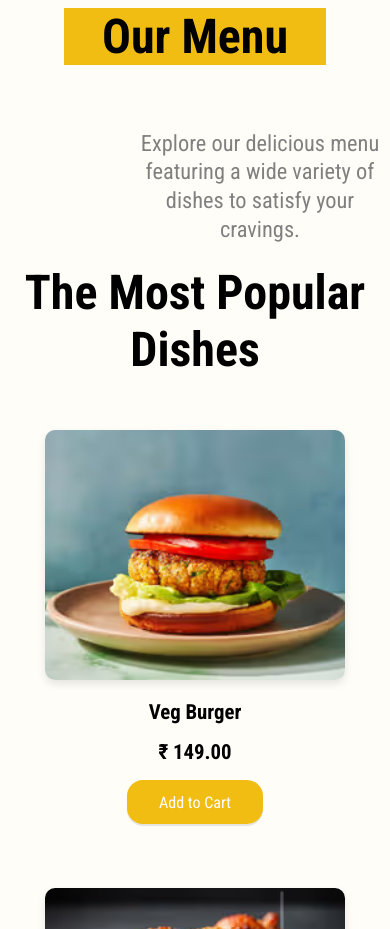
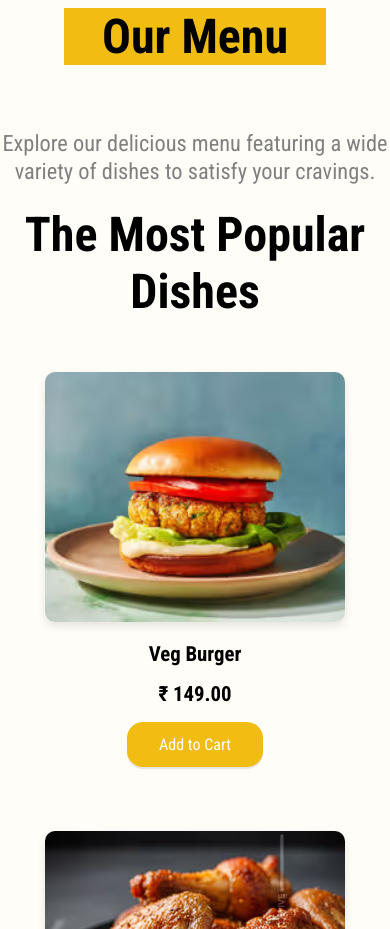
Before and after one commit to elakkiyabalu1305/FoodieSpot-Website, a plain HTML site: page index.html in a window 390 px wide. Shown: the part 2980-3909 px from the top of the page. Drawn offline with Linux system fonts and the light colour scheme.

Commit message:
final commit

```diff
--- a/style.css
+++ b/style.css
@@ -950,6 +950,7 @@ footer{
     #contact p{
     font-size: 1.5rem;
     }
+
 }
 
 @media screen and (max-width: 850px) {
@@ -1011,13 +1012,13 @@ footer{
     top: 20%;
     left: -100%;
     transform: translateX(-50%);
-}
+    }
 
     .signin-page-active{
     top: 20%;
     left: 30%;
     transform: translateX(-50%);
-}
+    }
 
 
 
@@ -1100,7 +1101,10 @@ footer{
         display: grid;
         grid-template-columns: repeat(1,1fr);
     }
-
+    .menu-section p{
+        text-align: center;
+        margin: 0;
+    }
 }
 
 @media screen and (max-width: 550px) {
```
